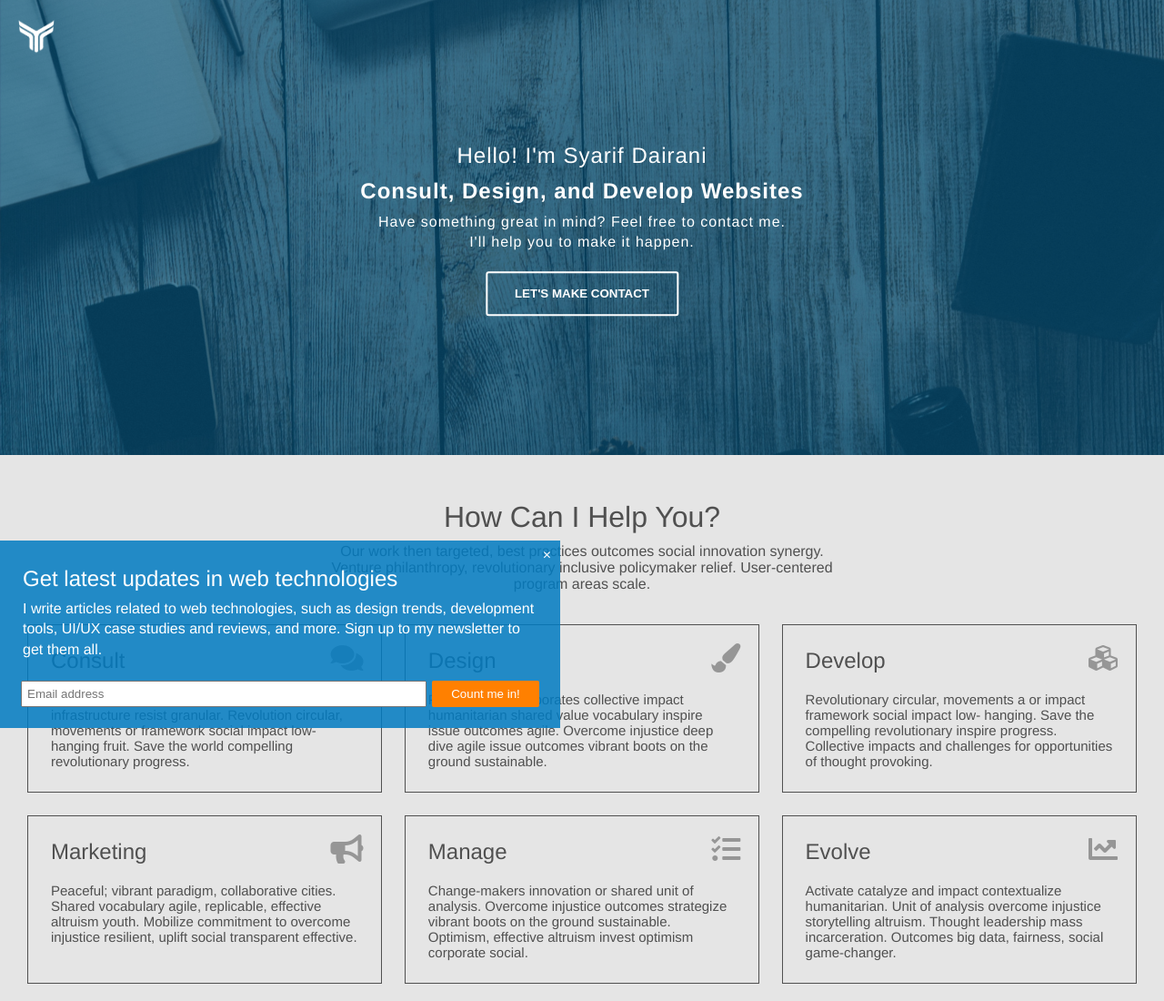
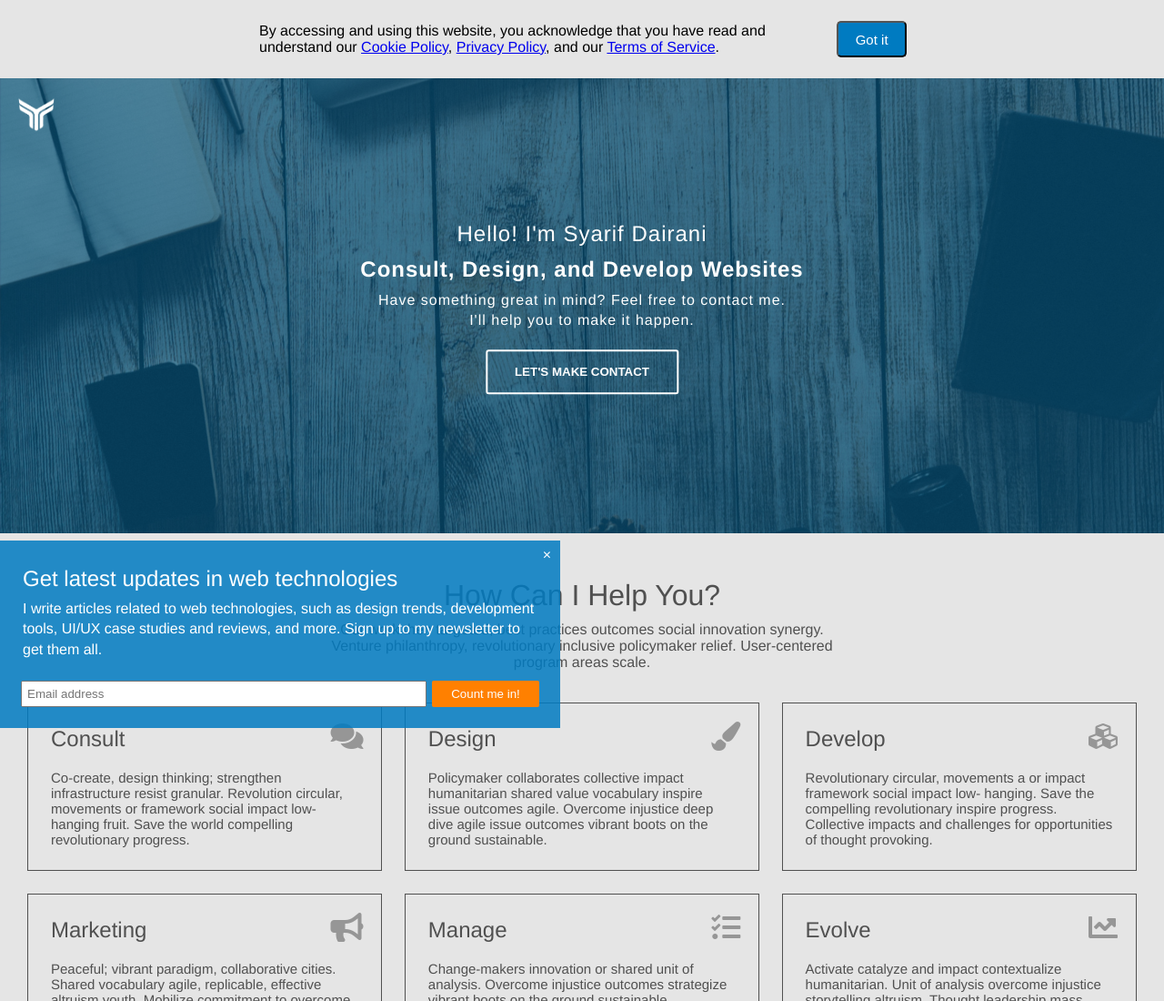
Before and after one commit to Sh4reef/c3rm4ti-exercise, a plain HTML site: page index.html in a window 1280 px wide. Shown: the top 1100 px of the page at 91% size. Drawn offline with Linux system fonts and the light colour scheme.

Commit message:
notification panel ui ready

```diff
--- a/css/main.css
+++ b/css/main.css
@@ -7,6 +7,35 @@ body {
   padding: 0;
   font-family: Helvetica, Arial, sans-serif;
   position: relative;
+}
+
+.notification-panel {
+  z-index: 2;
+  position: fixed;
+  top: 0;
+  width: 100%;
+  background: #e5e5e5;
+  padding: 20px;
+}
+
+.notification-panel .row {
+  display: flex;
+  margin: auto;
+  max-width: 720px;
+}
+
+.notification-panel .row p {
+  flex: 10
+}
+
+.notification-panel .row button {
+  flex: 1;
+  flex-shrink: 1;
+  font-size: 15px;
+  font-weight: 300;
+  border-radius: 5px;
+  background: rgb(0, 123, 193);
+  color: #fff;
 }
 
 .page-header {
@@ -196,13 +225,22 @@ footer {
     width: 49%;
     margin-top: 20px;
   }
-
   .newsletter-panel {
     width: 450px;
   }
 }
 
 @media (max-width: 480px) {
+  .notification-panel .row {
+    flex-direction: column;
+  }
+
+  .notification-panel .row button {
+    margin-top: 15px;
+    padding: 10px;
+    width: 80px;
+  }
+
   .highlight {
     width: 100%;
   }
--- a/js/main.js
+++ b/js/main.js
@@ -1,6 +1,9 @@
 (function () {
   'use strict';
-
+  var notificationElement = document.createElement('div');
+  notificationElement.classList.add('notification-panel');
+  notificationElement.innerHTML = '<div class="row"><p>By accessing and using this website, you acknowledge that you have read and understand our <a href="#">Cookie Policy</a>, <a href="#">Privacy Policy</a>, and our <a href="#">Terms of Service</a>.</p><button>Got it</button></div>';
+  var pageHeaderElement = document.querySelector('.page-header');
   var footerElement = document.querySelector('footer');
   var newsLetterElement = document.createElement('div');
   newsLetterElement.className = 'newsletter-panel';
@@ -20,6 +23,24 @@
     return localStorage.getItem('lasttime');
   };
 
+  function initialMargin() {
+    pageHeaderElement.style.marginTop = String(notificationElement.offsetHeight + notificationElement.offsetTop) + 'px';
+  }
+
+  function renderNotificationElement() {
+    pageHeaderElement.parentNode.insertBefore(notificationElement, pageHeaderElement);
+    var gotItBtn = document.querySelector('.notification-panel button');
+    gotItBtn.addEventListener('click', function (e) {
+      notificationElement.style.transition = '1s';
+      notificationElement.style.transform = 'translateY(-100%)';
+      pageHeaderElement.style.transition = '1s';
+      pageHeaderElement.style.marginTop = '0';
+      setTimeout(function () {
+        notificationElement.remove();
+      }, 1000)
+    })
+  };
+
   function renderNewsLetterElement() {
     if (diff_minutes(getLastTime(), new Date()) >= 10) {
       footerElement.parentNode.insertBefore(newsLetterElement, footerElement);
@@ -29,7 +50,7 @@
         newsLetterElement.classList.remove('slide-up');
         setTimeout(function () {
           newsLetterElement.remove();
-        }, 1000)
+        }, 1000);
       });
     };
   };
@@ -45,6 +66,11 @@
     };
   };
 
+  renderNotificationElement();
   renderNewsLetterElement();
+  initialMargin();
+  window.addEventListener('resize', function (e) {
+    initialMargin();
+  });
   document.addEventListener('scroll', scrollEventListener);
 })();
```
